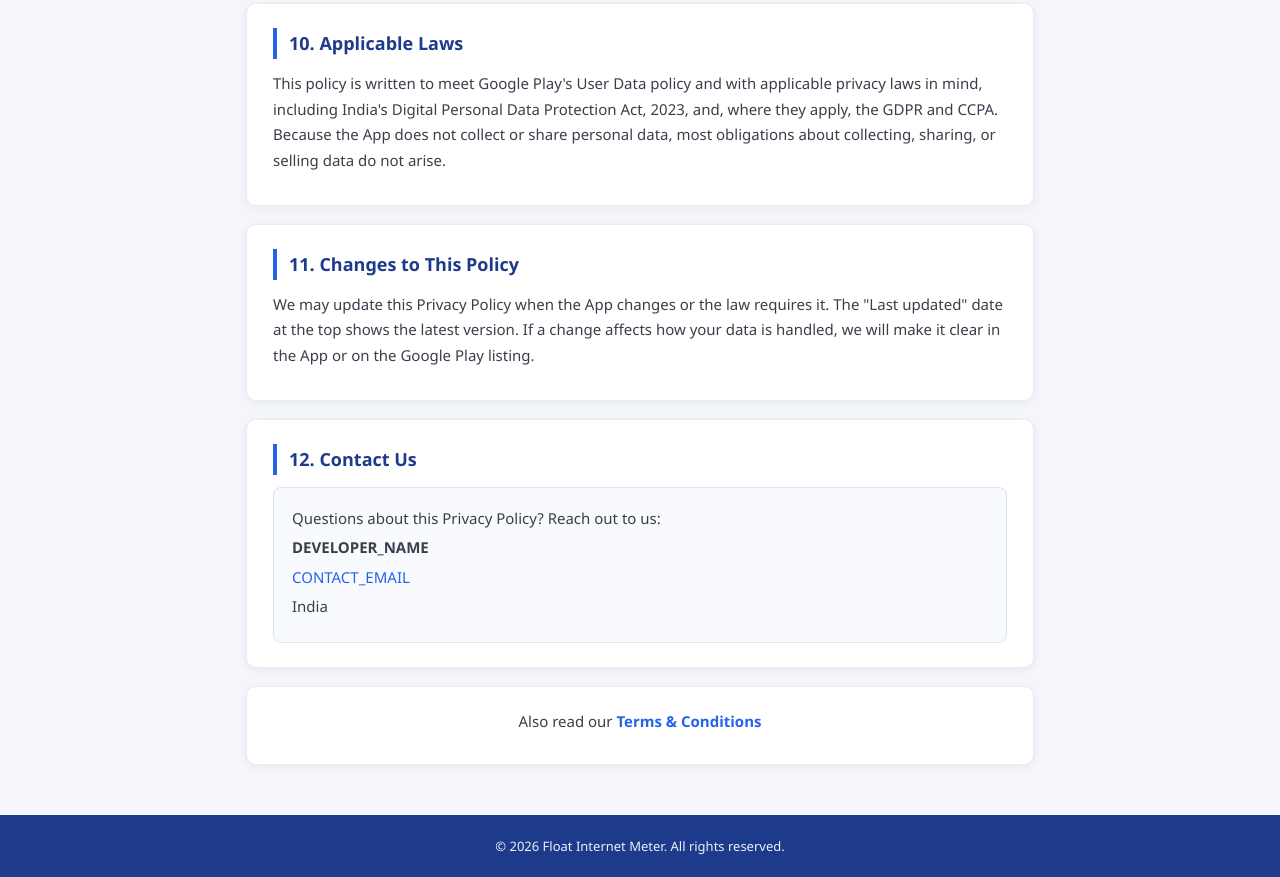
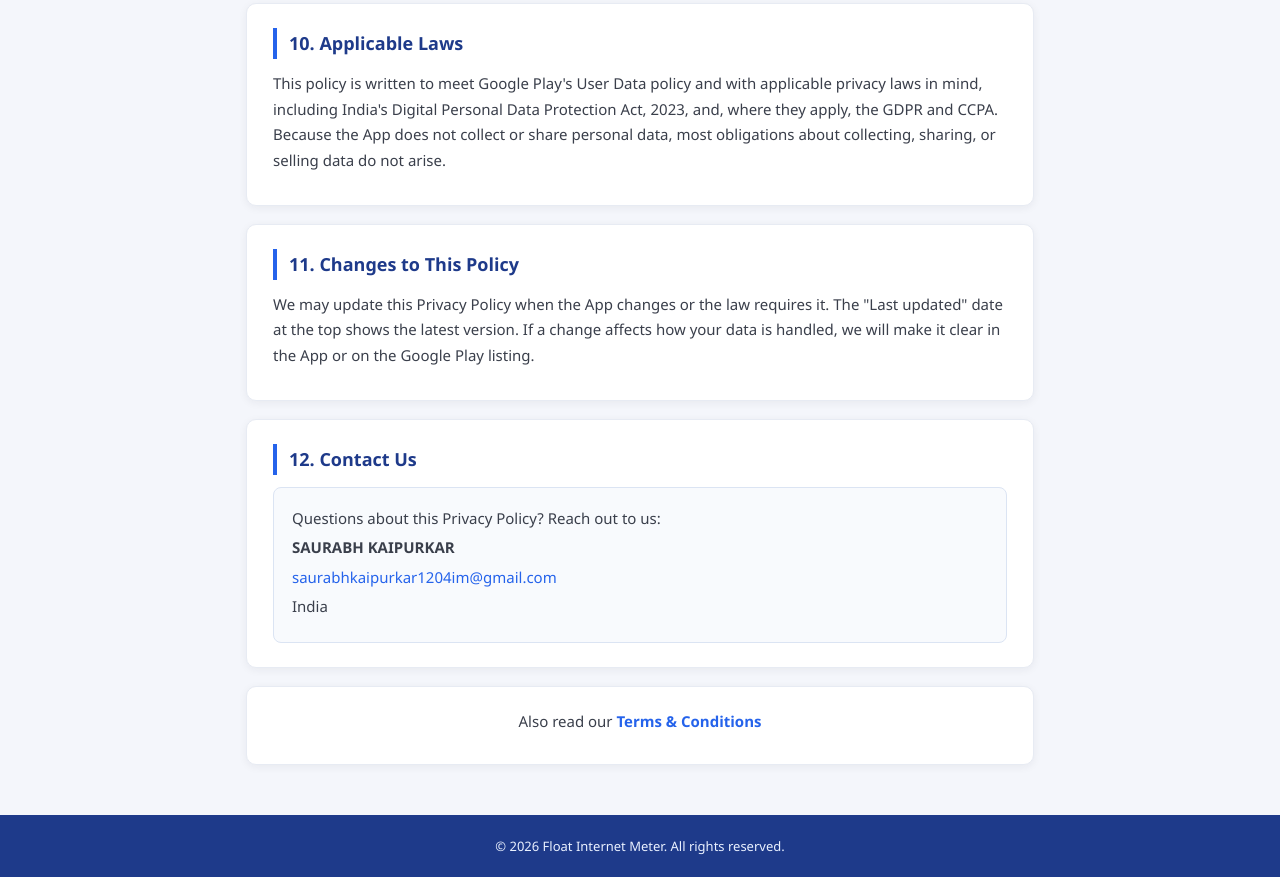
Before and after one commit to saurabhkaipurkar/Float-Internet-Meter, a plain HTML site: page privacy.html in a window 1280 px wide. Shown: the part 3591-4468 px from the top of the page. Drawn offline with Linux system fonts and the light colour scheme.

Commit message:
Update contact information in privacy.html

```diff
--- a/privacy.html
+++ b/privacy.html
@@ -194,8 +194,8 @@
       <h2>12. Contact Us</h2>
       <div class="contact-block">
         <p>Questions about this Privacy Policy? Reach out to us:</p>
-        <p><strong>DEVELOPER_NAME</strong></p>
-        <p><a href="mailto:CONTACT_EMAIL">CONTACT_EMAIL</a></p>
+        <p><strong>SAURABH KAIPURKAR</strong></p>
+        <p><a href="mailto:CONTACT_EMAIL">saurabhkaipurkar1204im@gmail.com</a></p>
         <p>India</p>
       </div>
     </section>
```
